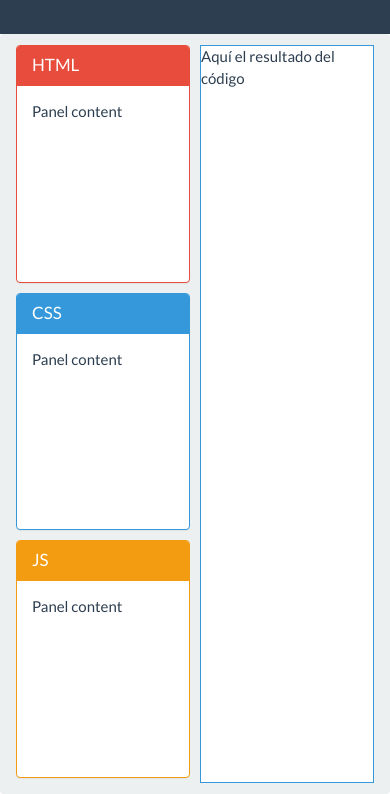
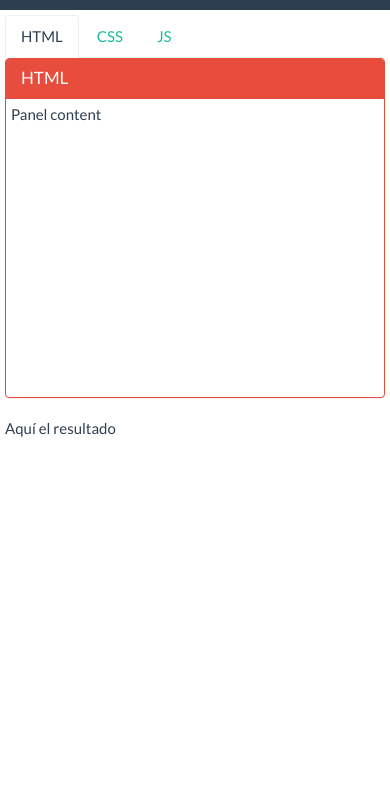
Before and after one commit to dbsiavichay/livecode, a plain HTML site: page public/index.html in a window 390 px wide. Shown: the part 50-844 px from the top of the page. Drawn offline with Linux system fonts and the light colour scheme.

Commit message:
Mobile first y responsive design

```diff
--- a/public/css/style.css
+++ b/public/css/style.css
@@ -1,33 +1,53 @@
-html, body {
-	height: 100%;
-	overflow: hidden;
+* {
+	box-sizing: border-box;
 }
 
-.code-container {
-	width: 50%;
-	height: 100%;
-	padding: 0px 5px;
-}
-
-.code-test {
-	height: 100%;
-	background-color: white;
-	border: 1px solid #3498DB;
+.section-code {
+	padding: 5px;
 }
 
 .navbar {
 	margin: 0;
 	border-radius: initial;
-	height: 10%;
 }
 
-.panel-code {
-	height: 32.2%;
+.tab-content > .tab-pane{
+	height: 350px;
+}
+
+.panel {
 	margin-bottom: 10px;
+	height: 97%;
+}
+
+.panel-body {
+	padding: 5px;
+}
+
+.row {
+	margin: 0;
 }
 
 
-.well {
-	height: 90%;
-	padding: 10px;
+@media screen and (min-width: 992px) {
+	html, body, .section-code, .tab-content{
+		height: 100%;
+	}
+
+	.nav-tabs {
+		display: none;
+	}
+
+	.tab-content > .tab-pane{
+		display: block;
+		height: 33.3%;
+	}
+
+	.navbar{
+		height: 10%;
+	}
+
+	.row {
+		height: 90%;
+	}
 }
--- a/public/index.html
+++ b/public/index.html
@@ -21,9 +21,22 @@
 	    	</div>
 	  	</div>
 	</nav>
-	<div class="well">
-		<div class="code-container pull-left">
-			<div class="panel panel-danger panel-code">
+	<div class="row">
+		<div class="col-md-6 section-code">
+		  	<ul class="nav nav-tabs" role="tablist">
+			    <li role="presentation" class="active">
+			    	<a href="#html" aria-controls="home" role="tab" data-toggle="tab">HTML</a>
+			    </li>
+			    <li role="presentation">
+			    	<a href="#css" aria-controls="profile" role="tab" data-toggle="tab">CSS</a>
+			    </li>
+			    <li role="presentation">
+			    	<a href="#js" aria-controls="messages" role="tab" data-toggle="tab">JS</a>
+			    </li>
+		  	</ul>
+		  	<div class="tab-content">
+			    <div role="tabpanel" class="tab-pane active" id="html">
+			    	<div class="panel panel-danger">
 			  			<div class="panel-heading">
 			    			<h3 class="panel-title">HTML</h3>
 			  			</div>
@@ -31,7 +44,9 @@
 			    			Panel content
 			  			</div>
 					</div>
-			<div class="panel panel-info panel-code">
+			    </div>
+			    <div role="tabpanel" class="tab-pane" id="css">
+			    	<div class="panel panel-info">
 			  			<div class="panel-heading">
 			    			<h3 class="panel-title">CSS</h3>
 			  			</div>
@@ -39,7 +54,9 @@
 			    			Panel content
 			  			</div>
 					</div>
-			<div class="panel panel-warning panel-code">
+			    </div>
+			    <div role="tabpanel" class="tab-pane" id="js">
+			    	<div class="panel panel-warning">
 			  			<div class="panel-heading">
 			    			<h3 class="panel-title">JS</h3>
 			  			</div>
@@ -48,10 +65,10 @@
 			  			</div>
 					</div>
 			    </div>
-		<div class="code-container pull-right">
-			<div class="code-test">
-				Aquí el resultado del código
 		  	</div>
+		</div>
+		<div class="col-md-6 section-code">
+			Aquí el resultado
 		</div>
 	</div>
 	<script src="js/libs/jquery-2.1.3.min.js"></script>
```
Lines whose indentation alone changed are shown as unchanged.
